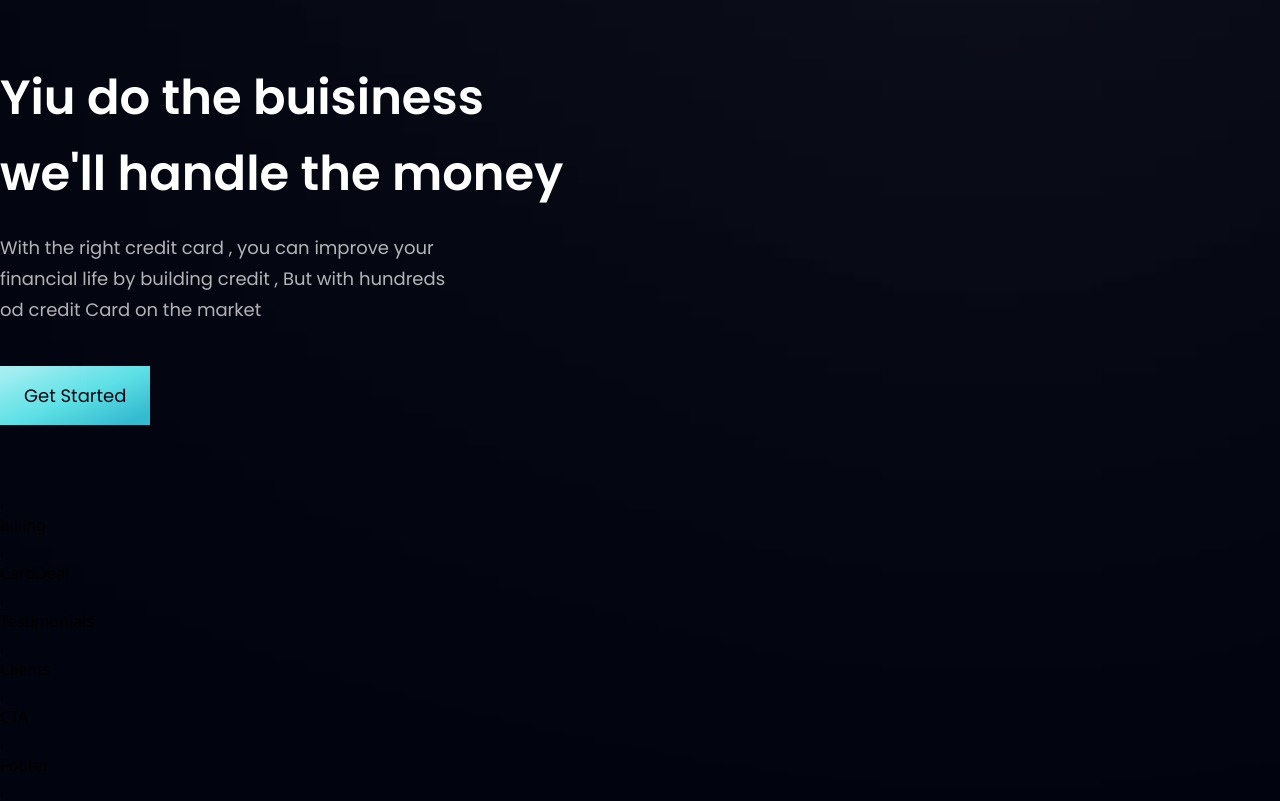
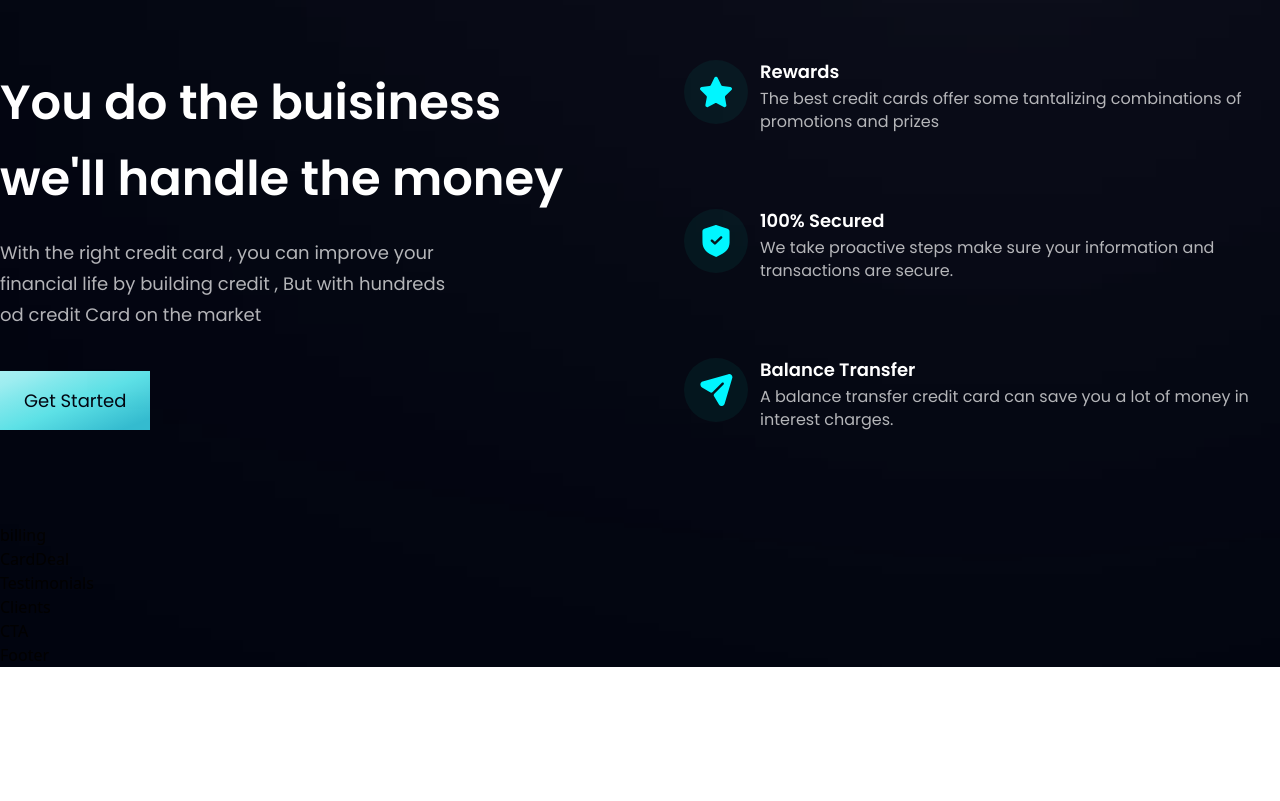
Before and after one commit to NOTamineRB/Tailwind_react, a React (Vite) app: page / in a window 1280 px wide. Shown: the part 1081-1882 px from the top of the page. After the commit the page ends 1748 px from the top, so only its background shows below. Built offline with nearby package versions, Linux system fonts and the light colour scheme.

Commit message:
end Business section

```diff
--- a/src/App.jsx
+++ b/src/App.jsx
@@ -28,14 +28,14 @@
 
     <div className={`bg-primary ${style.flexStart} ${style.flexStart}`}>
       <div className={`${style.boxWidth}`}>
-        <Stats />,
-        <Business />,
-        <Billing />,
-        <CardDeal />,
-        <Testimonials />,
-        <Clients />,
-        <CTA />,
-        <Footer />,
+        <Stats />
+        <Business />
+        <Billing />
+        <CardDeal />
+        <Testimonials />
+        <Clients />
+        <CTA />
+        <Footer />
       </div>
     </div>
   </div>
--- a/src/components/Business.jsx
+++ b/src/components/Business.jsx
@@ -1,13 +1,33 @@
 import {features} from "../constant";
 import styles,{layout} from '../style';
 import Button from './Button';
+
+
+const FeatureCard=({
+  icon,title,content,index
+})=>(
+  <div className={`flex flex-row p-6 rounded-[20px] ${index!== features.length -1 ? "mb-6" : "mb-0"} feature-card` }>
+    <div className={`w-[64px] h-[64px] rounded-full ${styles.flexCenter} bg-dimBlue`}>
+        <img src={icon} alt="icon" className="w-[50] h-[50%] object-contain" />
+    </div>
+    <div className="flex-1 flex flex-col ml-3">
+      <h4 className="font-poppins font-semibold text-white text-[18px] leading-[23px] mb-1">
+        {title}
+      </h4>
+      <p className=" font-poppins font-normal text-dimWhite text-[16px] leading-[23px] mb-1">
+        {content}
+      </p>
+    </div>
+  </div>
+)
+
 
 
 const Business = () => {
   return (
     <section id="features" className={layout.section}>
       <div className={layout.sectionInfo}>
-        <h2 className={styles.heading2}>Yiu do the buisiness
+        <h2 className={styles.heading2}>You do the buisiness
             <br className="sm:block hidden" />we'll handle the money
         </h2>
         <p className={`${styles.paragraph} max-w-[470px] mt-5`}>
@@ -17,6 +37,15 @@
         </p>
         <Button styles="mt-10"/>
       </div>
+      <div className={`${layout.sectionImg} flex-col`}>
+        {features.map((frature,index)=>(
+          <FeatureCard key={frature.id} {...frature } index={index} />
+
+        ))
+
+        }
+      </div>
+
     </section>
   )
 };
```
